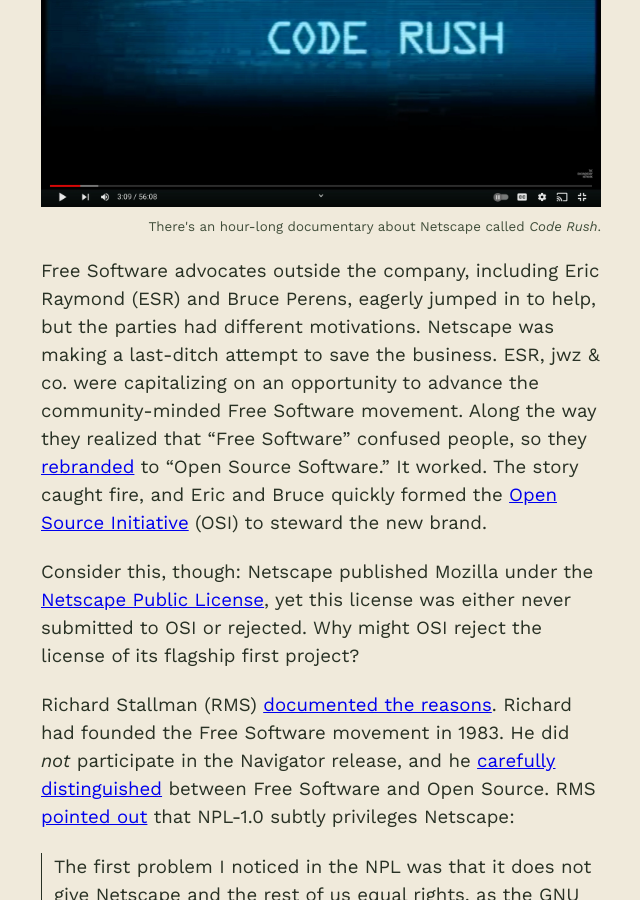
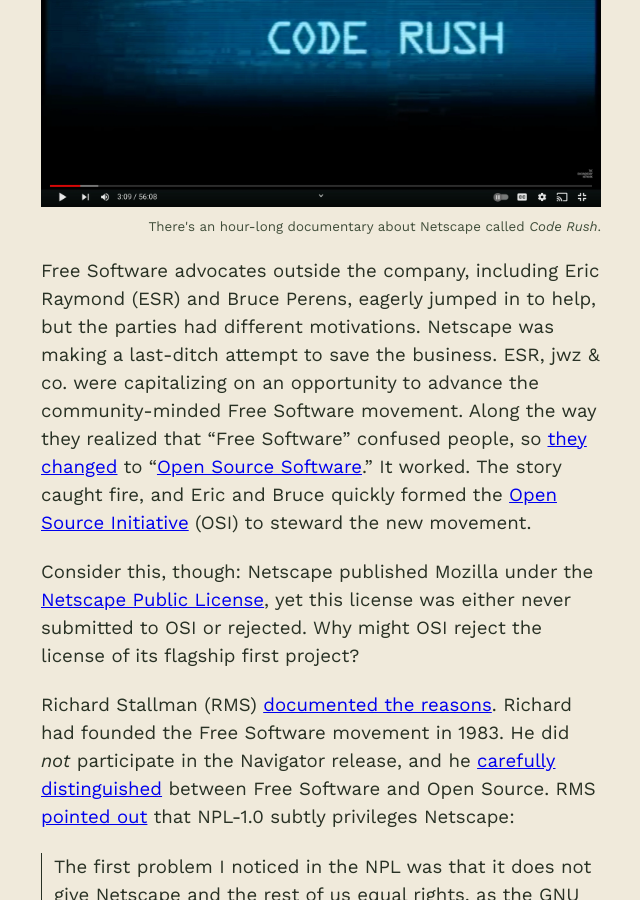
Before and after one commit to chadwhitacre/openpath, a Jekyll site: the page built from 2024/history/index.md, in a window 1280 px wide and 900 px high, scrolled down 7523 px. Shown: the whole window, without its empty margins (319-959 px from the left). Built offline with Jekyll 4.4.1, drawn with Linux system fonts in a browser that asks for light colours; some web fonts are replaced; comment, search, counter and statistics services are not loaded; some of the changed text lies outside the part shown.

Commit message:
s/brand/term

```diff
--- a/2024/history/index.md
+++ b/2024/history/index.md
@@ -4,7 +4,7 @@
 noindex: true
 ---
 
-We're creating a new brand of software sharing called [Fair
+We're defining a new term for software sharing called [Fair
 Source](https://fair.io/). It relates historically to Open Source (started in 1998) and Free Software (1983). In some fashion, software sharing goes back
 to the dawn of computing. What is Fair Source? Why do we need it now?
 
@@ -46,10 +46,10 @@
 for every company. We want to recognize and encourage alternative approaches
 that also combine safety for developers with safety for companies.
 
-But why make it a new brand, Fair Source? Why is Free and Open Source Software
+But why adopt a new term, Fair Source? Why is Free and Open Source Software
 (FOSS) not sufficient? FOSS is safe for developers, surely. Open Source is
-known and loved by practically the whole developer community. Is it really unsafe for
-companies sharing their core products?
+known and loved by practically the whole developer community. Is it really
+unsafe for companies sharing their core products?
 
 ### The Limitations of FOSS for Core Products
 
@@ -73,7 +73,7 @@
 still be Open Source, they _can_ control the roadmap. Historically, this plays
 out in two very different understandings of Open Source: _community_ and
 _commercial_. These have formed an uneasy alliance since the beginning. Fair
-Source reinforces the community view of Open Source, by creating a new brand
+Source reinforces the community view of Open Source, by defining a new term
 for commercial entities sharing their core products. In the [words of Matt
 Wilson](https://x.com/_msw_/status/1792710296957841408), early Red Hat employee
 and long-time FOSS advocate:
@@ -198,14 +198,15 @@
 {% include img.html src="code_rush.webp" caption="There's an hour-long documentary about Netscape called <i>Code Rush</i>." url="https://www.youtube.com/watch?v=4Q7FTjhvZ7Y" %}
 
 Free Software advocates outside the company, including Eric Raymond (ESR) and
-Bruce Perens, eagerly jumped in to help, but the parties had different motivations.
-Netscape was making a last-ditch attempt to save the business. ESR,
-jwz & co. were capitalizing on an opportunity to advance the community-minded Free Software
-movement. Along the way they realized that "Free Software" confused people, so they
-[rebranded](https://opensource.com/article/18/2/coining-term-open-source-software)
-to "Open Source Software." It worked. The story caught fire, and Eric and Bruce
-quickly formed the [Open Source Initiative](https://opensource.org/) (OSI) to
-steward the new brand.
+Bruce Perens, eagerly jumped in to help, but the parties had different
+motivations. Netscape was making a last-ditch attempt to save the business.
+ESR, jwz & co. were capitalizing on an opportunity to advance the
+community-minded Free Software movement. Along the way they realized that "Free
+Software" confused people, so [they
+changed](http://www.catb.org/~esr/open-source.html) to "[Open Source
+Software](https://opensource.com/article/18/2/coining-term-open-source-software)."
+It worked. The story caught fire, and Eric and Bruce quickly formed the [Open
+Source Initiative](https://opensource.org/) (OSI) to steward the new movement.
 
 Consider this, though: Netscape published Mozilla under the [Netscape Public
 License](https://en.wikipedia.org/wiki/Netscape_Public_License), yet this
```
